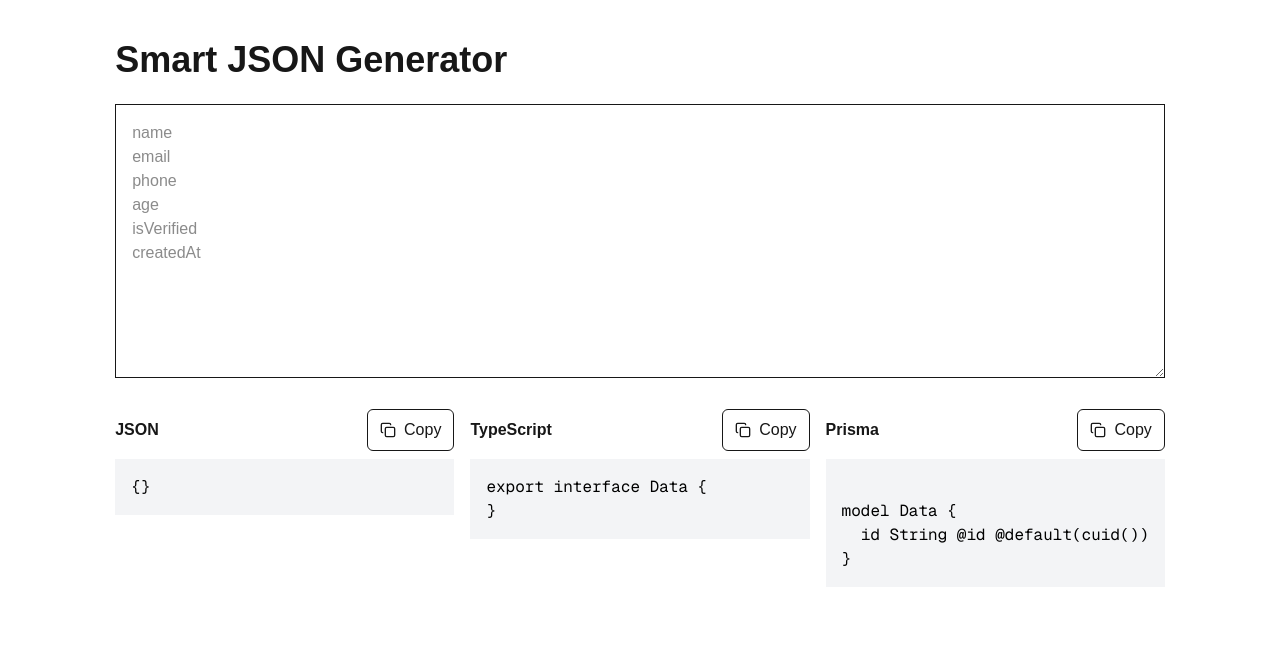
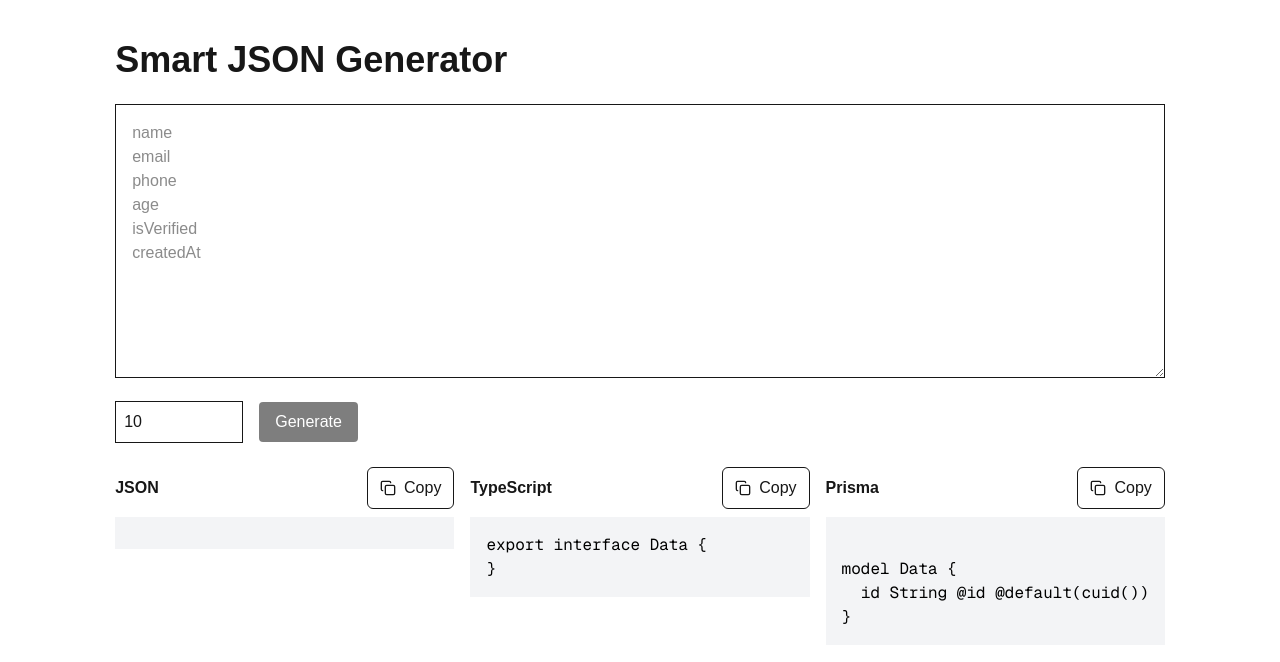
Before and after one commit to kmh-sudo/json-generator, a Next.js app: page / in a window 1280 px wide. Shown: the top 662 px of the page. Built offline with nearby package versions, Linux system fonts and the light colour scheme.

Commit message:
feat: add generate button

```diff
--- a/app/page.tsx
+++ b/app/page.tsx
@@ -8,6 +8,18 @@ import CopyButton from "./ui/copy-button";
 
 export default function Home() {
   const [fields, setFields] = useState("");
+const [count, setCount] = useState(10);
+const [json, setJson] = useState("");
+const handleGenerate = () => {
+  const fieldArray = fields
+    .split("\n")
+    .map((f) => f.trim())
+    .filter(Boolean);
+
+  const result = generateJson(fieldArray, count);
+
+  setJson(result);
+};
 
   const fieldArray = fields
     .split("\n")
@@ -31,16 +43,37 @@ isVerified
 createdAt`}
       />
 
+      <div className="mt-4 flex items-center gap-4">
+  <input
+    type="number"
+    value={count}
+    onChange={(e) =>
+      setCount(Number(e.target.value))
+    }
+    className="border p-2 w-32"
+    placeholder="Count"
+  />
+
+  <button
+  onClick={handleGenerate}
+  disabled={!fields.trim()}
+  className="bg-black disabled:opacity-50 text-white px-4 py-2 rounded"
+>
+  Generate
+</button>
+</div>
+
       <div className="grid md:grid-cols-3 gap-4 mt-6">
         <div>
           <div className="flex justify-between items-center mb-2">
             <h2 className="font-bold">JSON</h2>
 
-            <CopyButton text={generateJson(fieldArray)} />
+            <CopyButton text=  {json}
+/>
           </div>
 
           <pre className="bg-gray-100 p-4 overflow-auto text-black">
-            {generateJson(fieldArray)}
+            {json}
           </pre>
         </div>
 
```
